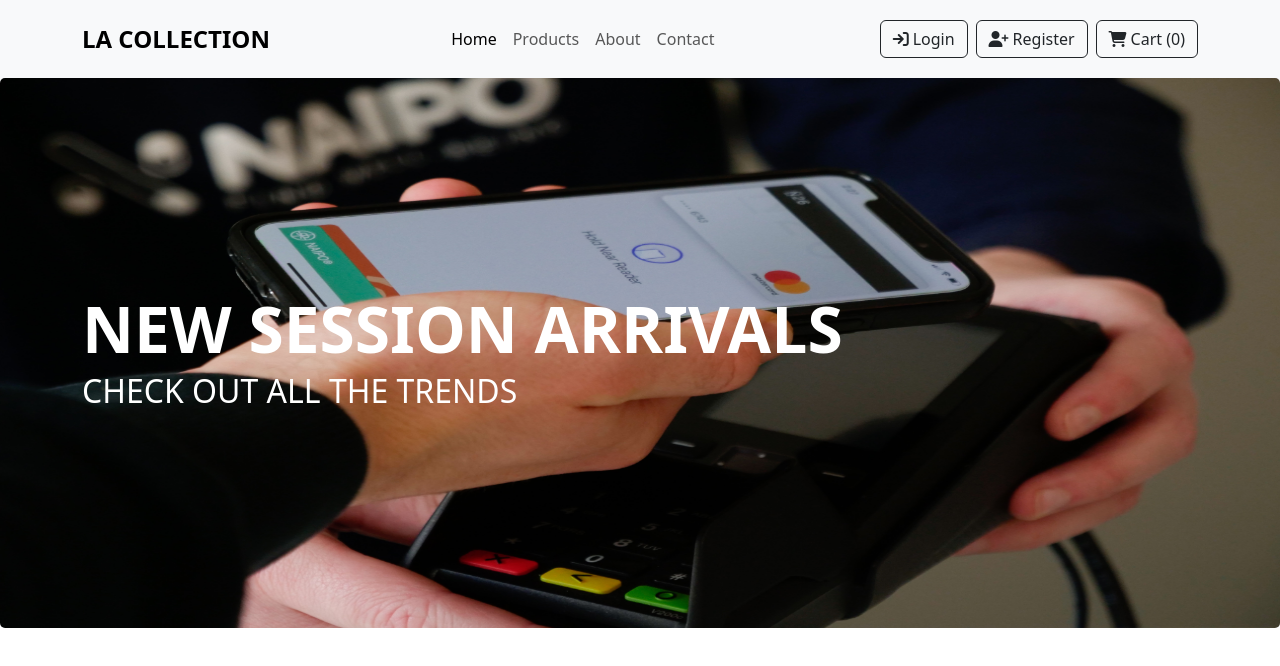
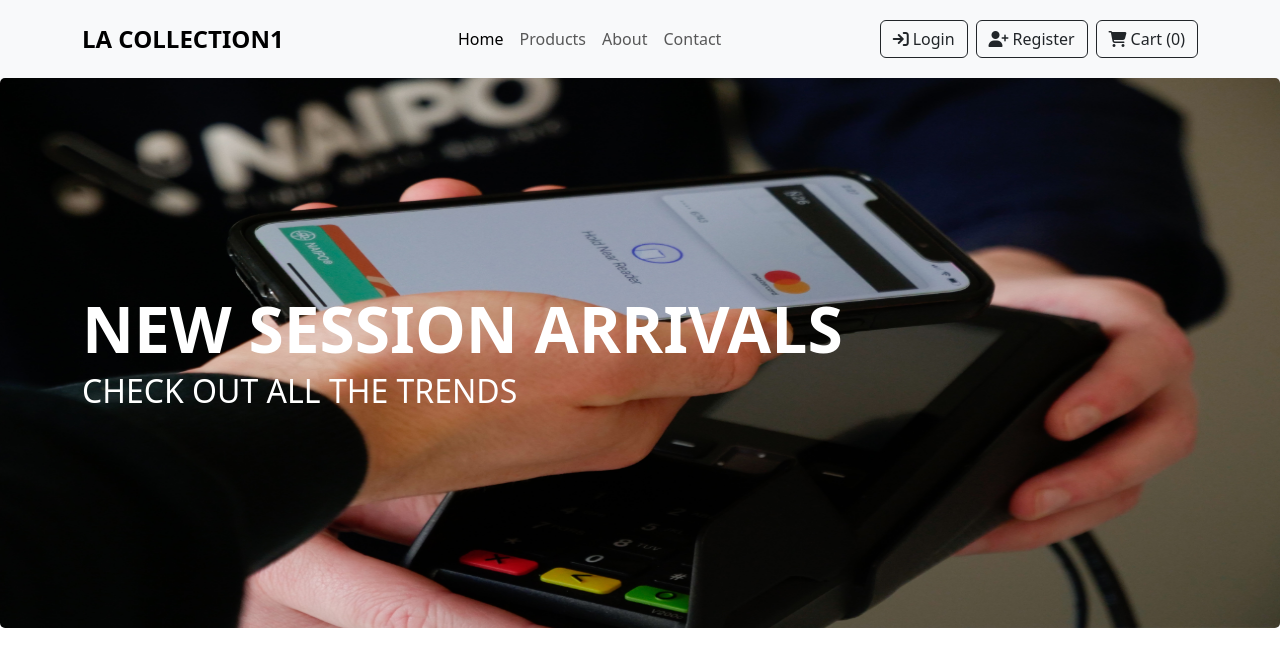
Before and after one commit to EngMahmoudAhmed/ecommerce, a React (Vite) app: page / in a window 1280 px wide. Shown: the top 666 px of the page. Built offline with nearby package versions, Linux system fonts and the light colour scheme.

Commit message:
new change

```diff
--- a/src/components/Navbar/Navbar.jsx
+++ b/src/components/Navbar/Navbar.jsx
@@ -5,7 +5,7 @@ const Navbar = () => {
         <>
             <nav className="navbar navbar-expand-lg bg-light navbar-light py-3 shadow-sm">
                 <div className="container">
-                    <a className="navbar-brand fw-bold fs-4" href="#">LA COLLECTION</a>
+                    <a className="navbar-brand fw-bold fs-4" href="#">LA COLLECTION1</a>
                     <button className="navbar-toggler" type="button" data-bs-toggle="collapse" data-bs-target="#navbarSupportedContent" aria-controls="navbarSupportedContent" aria-expanded="false" aria-label="Toggle navigation">
                         <span className="navbar-toggler-icon"></span>
                     </button>
```
